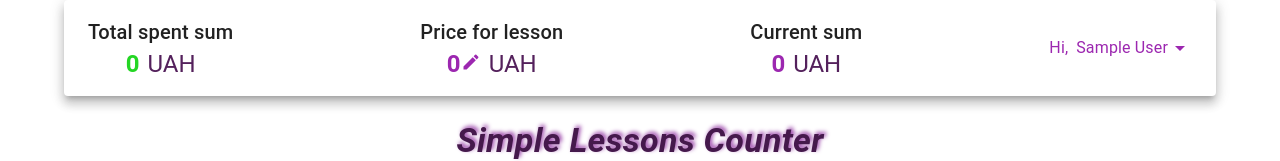
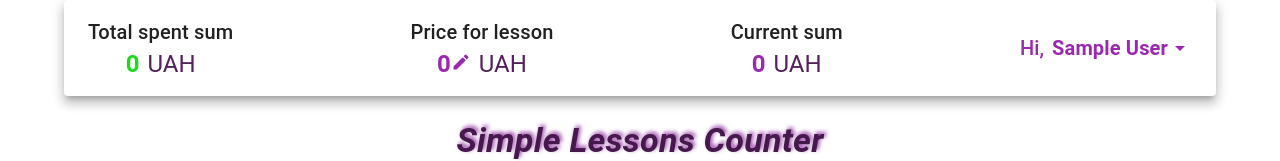
Before and after one commit to makstravm/ClassTrack-Pro, a React (Create React App) app: page / in a window 1280 px wide. Shown: the top 161 px of the page. Built offline with nearby package versions, Linux system fonts and the light colour scheme; no server answers; the database is empty; sample sign-in values are in the browser's storage.

Commit message:
fix: ui header, changed color currentPrice when it equel less than zero

```diff
--- a/src/api/lessons.ts
+++ b/src/api/lessons.ts
@@ -27,7 +27,6 @@ export const updateLessonsAmount = async (
   lessonsAmount: ILessonsAmount,
   userId: string
 ) => {
-  console.log("first)", lessonsAmount);
   try {
     await setDoc(doc(db, `lessonsStore`, userId), lessonsAmount);
   } catch (e) {
@@ -52,7 +51,6 @@ export const getLessonsDB = async (id: string) => {
     res.forEach((doc) => {
       lessons.push({ id: doc.id, ...doc.data() });
     });
-    console.log(lessons);
     return lessons;
   } catch (error) {}
 };
--- a/src/api/header.ts
+++ b/src/api/sum.ts
@@ -1,4 +1,4 @@
-import { ISum } from "./../types/index";
+import { ISum } from "../types/index";
 import { db } from "../firebase";
 import { doc, getDoc, setDoc, updateDoc } from "firebase/firestore";
 import { initialSum } from "../context/sumContext";
--- a/src/components/Header.tsx
+++ b/src/components/Header.tsx
@@ -16,8 +16,13 @@ const HeaderItem = () => {
 
   const sortSum = useMemo(() => sortObjectKeys(sum as any), [sum]);
   const isPriceField = (par: string) => par === "priceForLesson";
-  const getColor = (par: string) =>
-    par === "totalSum" ? "#04d003de" : "secondary";
+  const getColor = (par: string, sum = 0) => {
+    if (sum >= 0) {
+      return par === "totalSum" ? "#04d003de" : "secondary";
+    } else {
+      return "#e30505";
+    }
+  };
 
   return (
     <>
@@ -35,7 +40,7 @@ const HeaderItem = () => {
                     textAlign={"center"}
                     variant="h5"
                     fontWeight={"bold"}
-                    color={getColor(name)}
+                    color={getColor(name, value)}
                   >
                     {value}
                   </Typography>
--- a/src/components/UserPanel.tsx
+++ b/src/components/UserPanel.tsx
@@ -28,8 +28,10 @@ export const UserPanel = () => {
         onClick={handleClick}
         sx={{ textTransform: "inherit" }}
       >
-        <Typography component={"span"}>Hi,</Typography>
-        <Typography component={"span"} pl={1}>
+        <Typography component={"span"} variant="h6">
+          Hi,
+        </Typography>
+        <Typography component={"span"} variant="h6" fontWeight={"bold"} pl={1}>
           {user?.displayName || user?.email}
         </Typography>
         <ArrowDropDownIcon />
--- a/src/context/sumContext.tsx
+++ b/src/context/sumContext.tsx
@@ -10,7 +10,7 @@ import {
   getSumDB,
   updateCurrentSumDB,
   updatePriceDB,
-} from "../api/header";
+} from "../api/sum";
 import { ISum } from "../types";
 import { getCurrentDate } from "../utils/getCurrentDate";
 import { useUserContext } from "./userContext";
```
